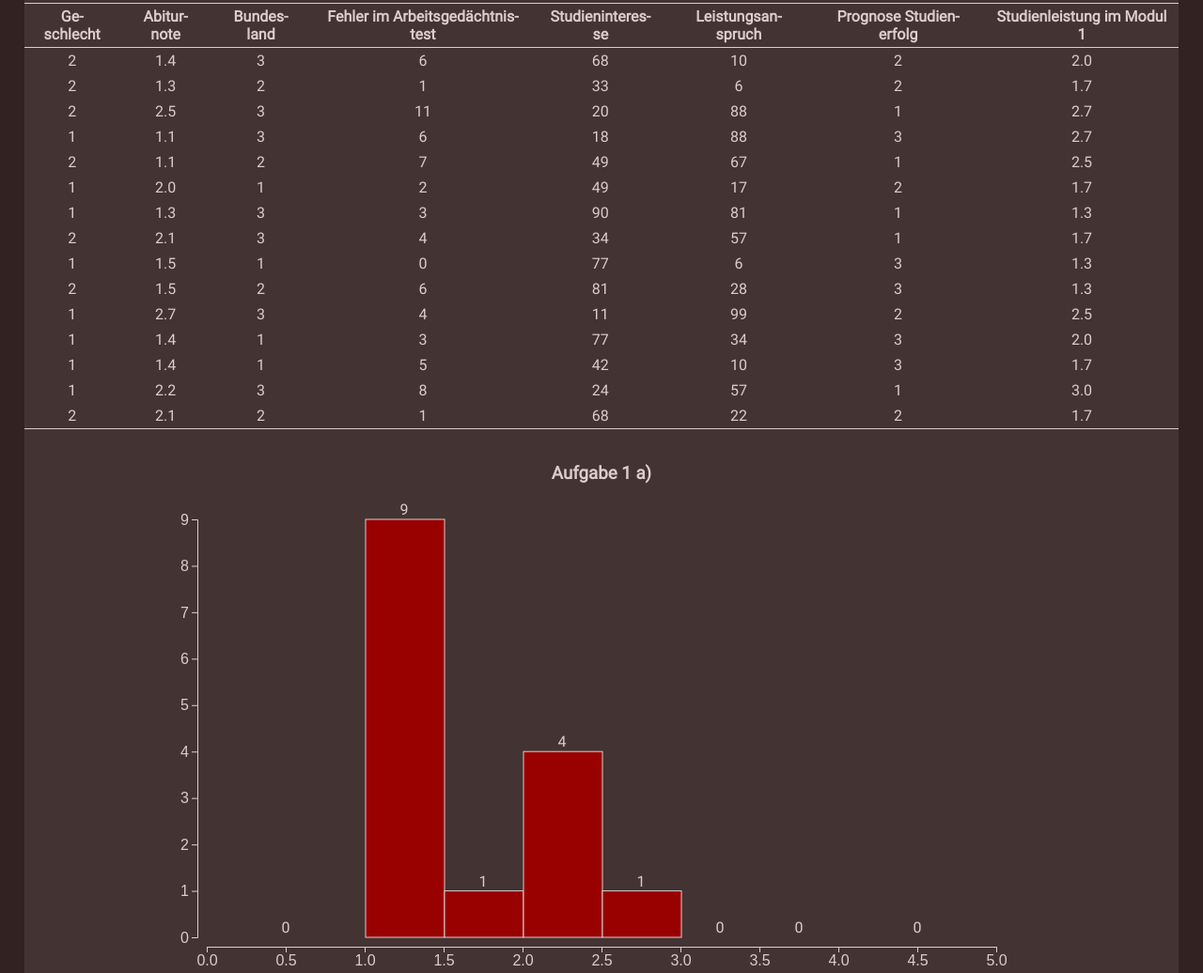
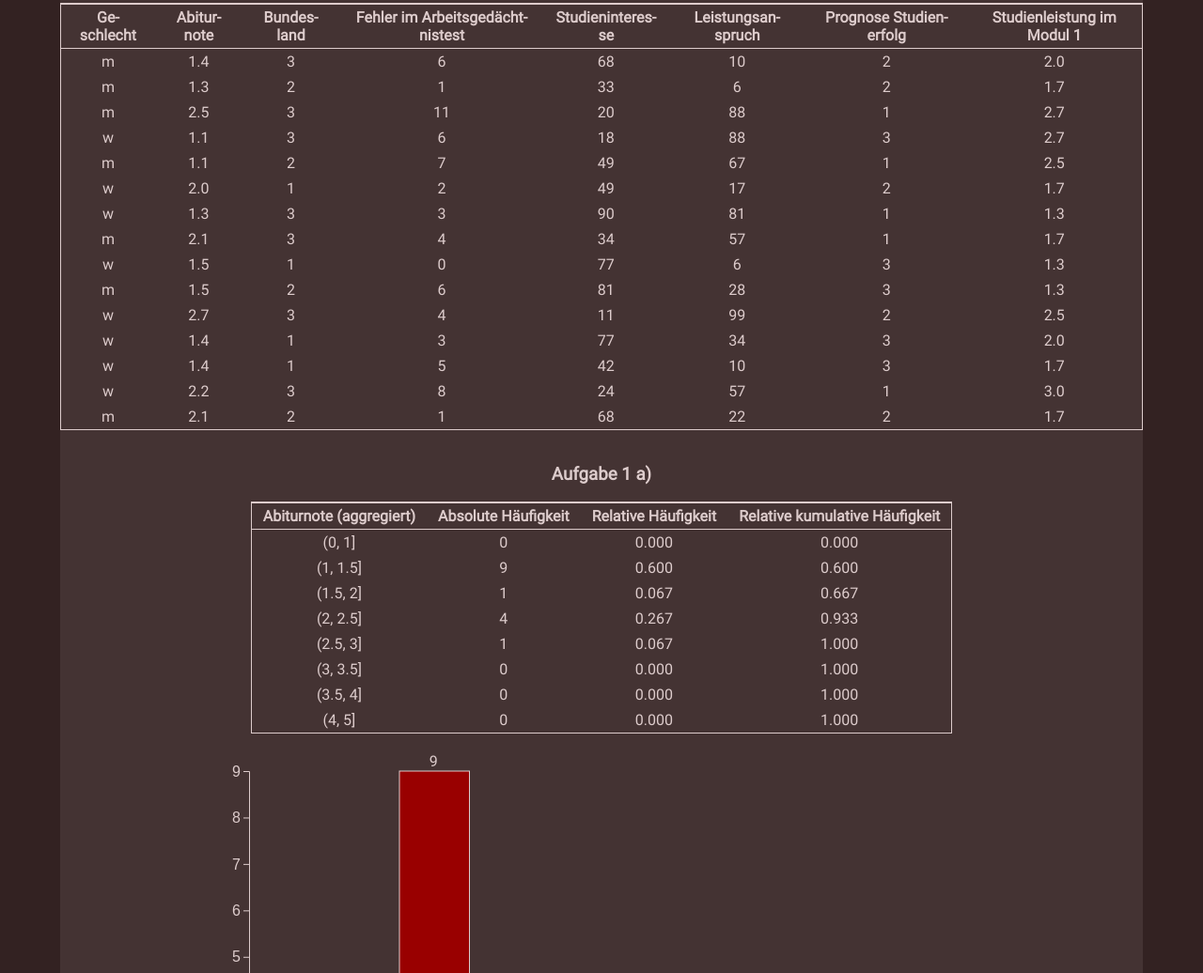
Before and after one commit to spinF/psy01-elearning1, a website: page src/web/index.html in a window 1280 px wide. Shown: the part 179-1215 px from the top of the page at 94% size. Drawn offline with nearby package versions, Linux system fonts and the light colour scheme; files that its build step writes are made by us from their sources; files whose address does not match are found by name.

Commit message:
Add frequency table to exercise 1a

```diff
--- a/src/web/index.html
+++ b/src/web/index.html
@@ -15,66 +15,17 @@
       <tr><th>Ge&shy;schlecht</th><th>Abitur&shy;note</th><th>Bundes&shy;land</th><th>Fehler im Arbeits&shy;gedächt&shy;nis&shy;test</th><th>Studien&shy;in&shy;te&shy;r&shy;es&shy;se</th><th>Leistungs&shy;an&shy;spruch</th><th>Prog&shy;nose Studien&shy;erfolg</th><th>Stu&shy;di&shy;en&shy;leis&shy;tung im Mo&shy;dul 1</th></tr>
     </table>
   </div>
-  <div class=section id=aufgabe1>
+  <div class=section>
     <h3>Aufgabe 1 a)</h3>
+    <div id=aufgabe1a_table>
+      <table>
+        <tr><th>Abiturnote (aggregiert)</th><th>Absolute Häufigkeit</th><th>Relative Häufigkeit</th><th>Relative kumulative Häufigkeit</th></tr>
+      </table>
+    </div>
+    <div id="aufgabe1a_histogram">
+    </div>
   </div>
 
 
 <script src="./script/default.js"></script>
-<script>
-
-var fullWidth = 900;
-var fullHeight = 500;
-var margin = {top: 20, right: 30, bottom: 35, left: 30};
-var width = fullWidth - margin.left - margin.right;
-var height = fullHeight - margin.top - margin.bottom;
-
-var x = d3.scaleLinear().domain([0,5]).range([0, width]);
-var y = d3.scaleLinear().range([height, 0]);
-
-var svg = d3.select("#aufgabe1")
-  .append("svg")
-    .attr("width", fullWidth)
-    .attr("height", fullHeight)
-  .append("g")
-    .attr("transform", "translate(" + margin.left + "," + margin.top + ")");
-
-svg.append("g")
-  .attr("class", "axis axis--x")
-  .attr("transform", "translate(0," + (height+10) + ")")
-  .call(d3.axisBottom(x));
-
-var yAxis = svg.append("g")
-  .attr("class", "axis axis--y")
-  .attr("transform", "translate(-10,0)")
-  .call(d3.axisLeft(y));
-
-d3.csv("./data/lektion1/dataset_studienanfaenger.csv", function(error, data) {
-  if (error) throw error;
-
-  var bins = abiturnoteHistogram(x.domain(), data);
-  y.domain([0, d3.max(bins, function(d) { return d.length; })]);
-  yAxis.call(d3.axisLeft(y));
-
-  var bar = svg.selectAll(".bar")
-    .data(bins)
-    .enter().append('g')
-      .attr('class', 'bar')
-      .attr('transform', function(d) {
-        return 'translate(' + x(d.x0) + ',' + y(d.length) + ')'
-      });
-
-  bar.append("rect")
-    .attr("x", 1)
-    .attr("y", 0)
-    .attr("width", function(d) { return x(d.x1) - x(d.x0); })
-    .attr("height", function(d) { return height - y(d.length); });
-
-  bar.append("text")
-      .attr("y", -5)
-      .attr("x", function(d) { return (x(d.x1) - x(d.x0)) / 2; })
-      .attr("text-anchor", "middle")
-      .text(function(d) { return d3.format(',.0f')(d.length); });
-});
-</script>
 </body>
--- a/src/web/script/default.js
+++ b/src/web/script/default.js
@@ -1,19 +1,21 @@
+var domainAbiturnote = [0,5]
+var thresholdsAbiturnote = [1,1.5,2,2.5,3,3.5,4]
+
 /**
  * Creates a histogram of the given data for the given domain,
  * dividing the data into 8 classes/bins.
  */
-function abiturnoteHistogram(domain, data) {
-  var thresholds = [1,1.5,2,2.5,3,3.5,4]
+function abiturnoteHistogram(data) {
   var result = []
-  for (var i = 0; i <= thresholds.length; i++) {
+  for (var i = 0; i <= thresholdsAbiturnote.length; i++) {
     result.push([])
-    result[i]['x0'] = i>0 ? thresholds[i-1] : domain[0]
-    result[i]['x1'] = i < thresholds.length ? thresholds[i]: domain[1]
+    result[i]['x0'] = i > 0 ? thresholdsAbiturnote[i-1] : domainAbiturnote[0]
+    result[i]['x1'] = i < thresholdsAbiturnote.length ? thresholdsAbiturnote[i]: domainAbiturnote[1]
     for (var j = 0; j < data.length; j++) {
       if (
-        data[j].abiturnote >= domain[0] && data[j].abiturnote <= domain[1] &&
-        (i <= 0 || data[j].abiturnote > thresholds[i-1]) &&
-        (i == thresholds.length || data[j].abiturnote <= thresholds[i])
+        data[j].abiturnote >= domainAbiturnote[0] && data[j].abiturnote <= domainAbiturnote[1] &&
+        (i <= 0 || data[j].abiturnote > thresholdsAbiturnote[i-1]) &&
+        (i == thresholdsAbiturnote.length || data[j].abiturnote <= thresholdsAbiturnote[i])
       ) {
         result[i].push(data[j])
       }
@@ -28,10 +30,10 @@ function getTableCell(content) {
   return cell
 }
 
-d3.csv("./data/lektion1/dataset_studienanfaenger.csv", function(error, data) {
+function fillDatasetTable(data) {
   for (var i = 0; i < data.length; i++) {
     var row = document.createElement('tr');
-    row.appendChild(getTableCell(data[i].geschlecht));
+    row.appendChild(getTableCell(data[i].geschlecht == 1 ? 'w' : 'm'));
     row.appendChild(getTableCell(data[i].abiturnote));
     row.appendChild(getTableCell(data[i].bundesland));
     row.appendChild(getTableCell(data[i].fehlerArbeitsgedaechtnis));
@@ -41,4 +43,74 @@ d3.csv("./data/lektion1/dataset_studienanfaenger.csv", function(error, data) {
     row.appendChild(getTableCell(data[i].studienleistungModul1));
     document.querySelector('#data').appendChild(row);
   }
+}
+
+function fillAbiturnoteFreqTable(bins, numRows) {
+  var cum = 0;
+  for (var i = 0; i < bins.length; i++) {
+    var row = document.createElement('tr')
+    row.appendChild(getTableCell('(' + bins[i]['x0'] + ', ' + bins[i]['x1'] + ']'))
+    row.appendChild(getTableCell(bins[i].length))
+    row.appendChild(getTableCell((bins[i].length / numRows).toFixed(3)))
+    row.appendChild(getTableCell((cum += bins[i].length / numRows).toFixed(3)))
+    document.querySelector('#aufgabe1a_table table').appendChild(row)
+  }
+}
+
+var fullWidth = 800;
+var fullHeight = 500;
+var margin = {top: 20, right: 20, bottom: 35, left: 35};
+var width = fullWidth - margin.left - margin.right;
+var height = fullHeight - margin.top - margin.bottom;
+
+var x = d3.scaleLinear().domain(domainAbiturnote).range([0, width]);
+var y = d3.scaleLinear().range([height, 0]);
+
+var svg = d3.select("#aufgabe1a_histogram")
+  .append("svg")
+    .attr("width", fullWidth)
+    .attr("height", fullHeight)
+  .append("g")
+    .attr("transform", "translate(" + margin.left + "," + margin.top + ")");
+
+svg.append("g")
+  .attr("class", "axis axis--x")
+  .attr("transform", "translate(0," + (height+10) + ")")
+  .call(d3.axisBottom(x));
+
+var yAxis = svg.append("g")
+  .attr("class", "axis axis--y")
+  .attr("transform", "translate(-10,0)")
+  .call(d3.axisLeft(y));
+
+d3.csv("./data/lektion1/dataset_studienanfaenger.csv", function(error, data) {
+  if (error) throw error;
+
+  var bins = abiturnoteHistogram(data);
+
+  fillDatasetTable(data);
+  fillAbiturnoteFreqTable(bins, data.length);
+
+  y.domain([0, d3.max(bins, function(d) { return d.length; })]);
+  yAxis.call(d3.axisLeft(y));
+
+  var bar = svg.selectAll(".bar")
+    .data(bins)
+    .enter().append('g')
+      .attr('class', 'bar')
+      .attr('transform', function(d) {
+        return 'translate(' + x(d.x0) + ',' + y(d.length) + ')'
+      });
+
+  bar.append("rect")
+    .attr("x", 1)
+    .attr("y", 0)
+    .attr("width", function(d) { return x(d.x1) - x(d.x0); })
+    .attr("height", function(d) { return height - y(d.length); });
+
+  bar.append("text")
+      .attr("y", -5)
+      .attr("x", function(d) { return (x(d.x1) - x(d.x0)) / 2; })
+      .attr("text-anchor", "middle")
+      .text(function(d) { return d3.format(',.0f')(d.length); });
 });
--- a/src/web/style/default.scss
+++ b/src/web/style/default.scss
@@ -37,18 +37,26 @@ body {
   display:inline-block;
   min-height:100%;
   min-height:100vh;
+  min-width:800px;
   background:#433;
-  margin:0 2%;
-  width:96%;
+  margin:0;
+  width:100%;
+  @media (min-width: 1000px) {
+    margin:0 5%;
+    width:90%;
+  }
   .section {
     margin:2em 0;
+    div {
+      margin:1em 0;
+    }
   }
 }
 
 table {
   display:inline-block;
   border-collapse: collapse;
-  border-bottom: 1px solid $colorStrokeDefault;
+  border: 1px solid $colorStrokeDefault;
   tr {
     th {
       border-top: 1px solid $colorStrokeDefault;
```
